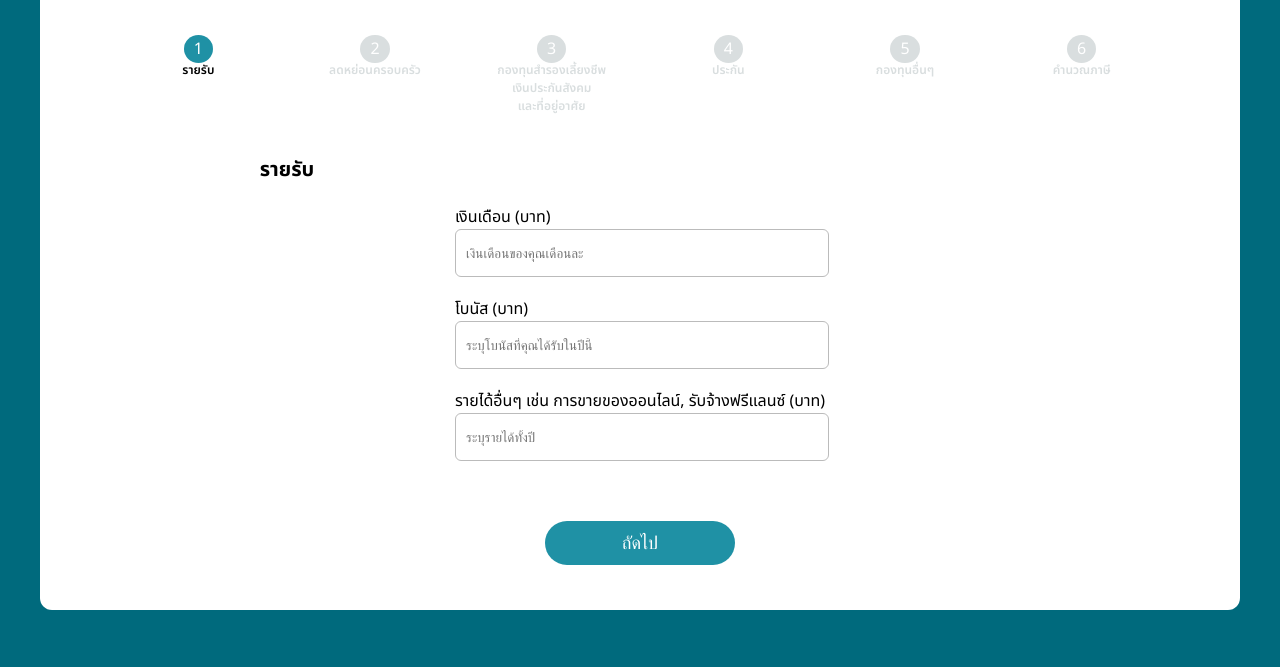
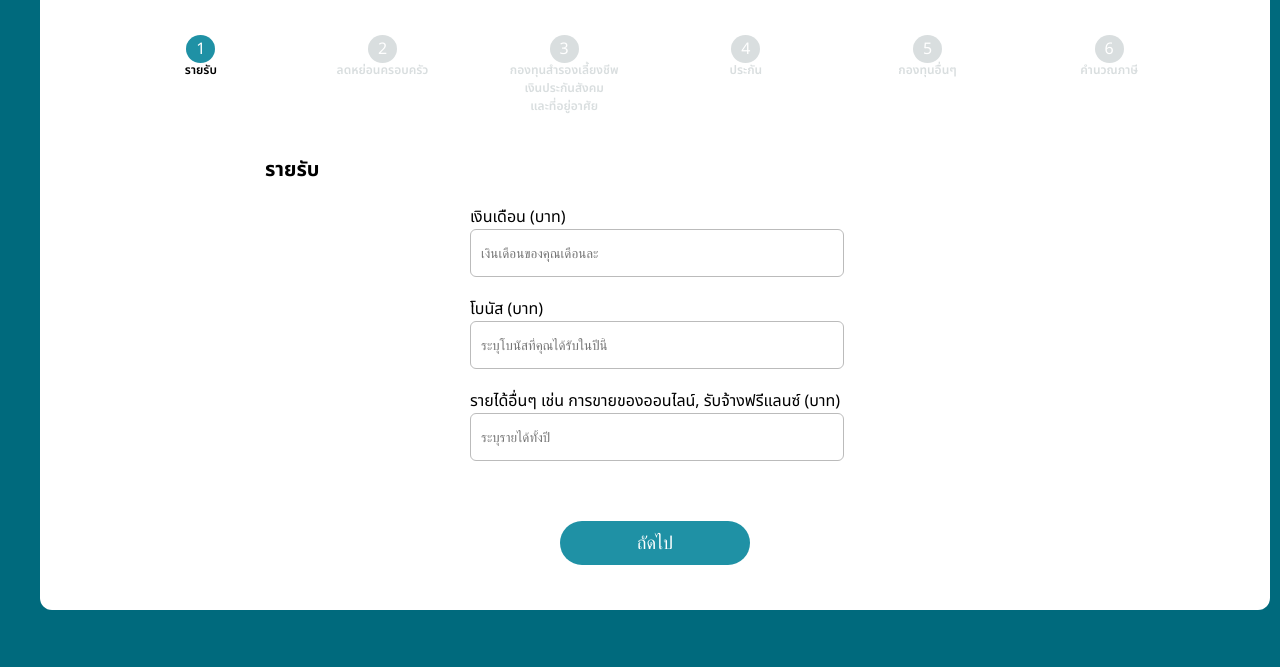
Before and after one commit to oTeeLeko/Tax_Calculator, a plain HTML site: page index.html in a window 1280 px wide. Shown: the part 173-840 px from the top of the page. Drawn offline with nearby package versions, Linux system fonts and the light colour scheme.

Commit message:
Finished

```diff
--- a/style.css
+++ b/style.css
@@ -33,6 +33,7 @@ h1 {
     border-radius: 12px;
     border-style: solid;
     border-width: 0;
+    width: 100%;
 }
 .top_section {
     flex: 1 ;
@@ -57,6 +58,7 @@ h1 {
 .d_block, .block_text {
     font-size: 12px;
     font-weight: 600;
+    color: #000;
 }
 .d_block_disabled, .block_disabled{
     font-size: 12px;
@@ -70,6 +72,7 @@ h1 {
     border-radius: 50%;
     background-color: #1f91a5;
     color: #fff;
+    cursor: pointer;
 }
 .disabled {
     border-width: 0;
@@ -78,6 +81,7 @@ h1 {
     border-radius: 50%;
     background-color: #d9dedf;
     color: #fff;
+    cursor: pointer;
 }
 .cal_section {
     display: flex;
```
